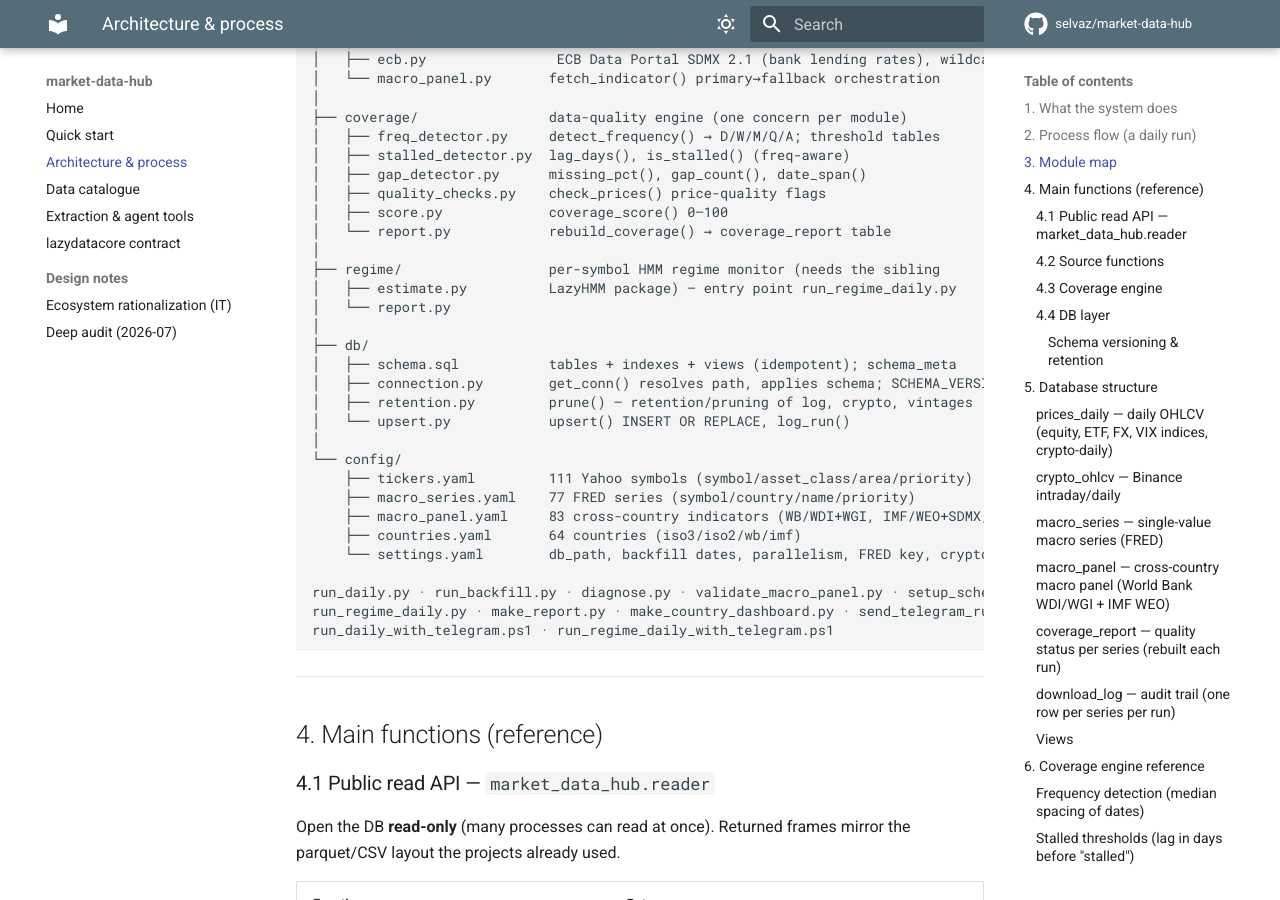
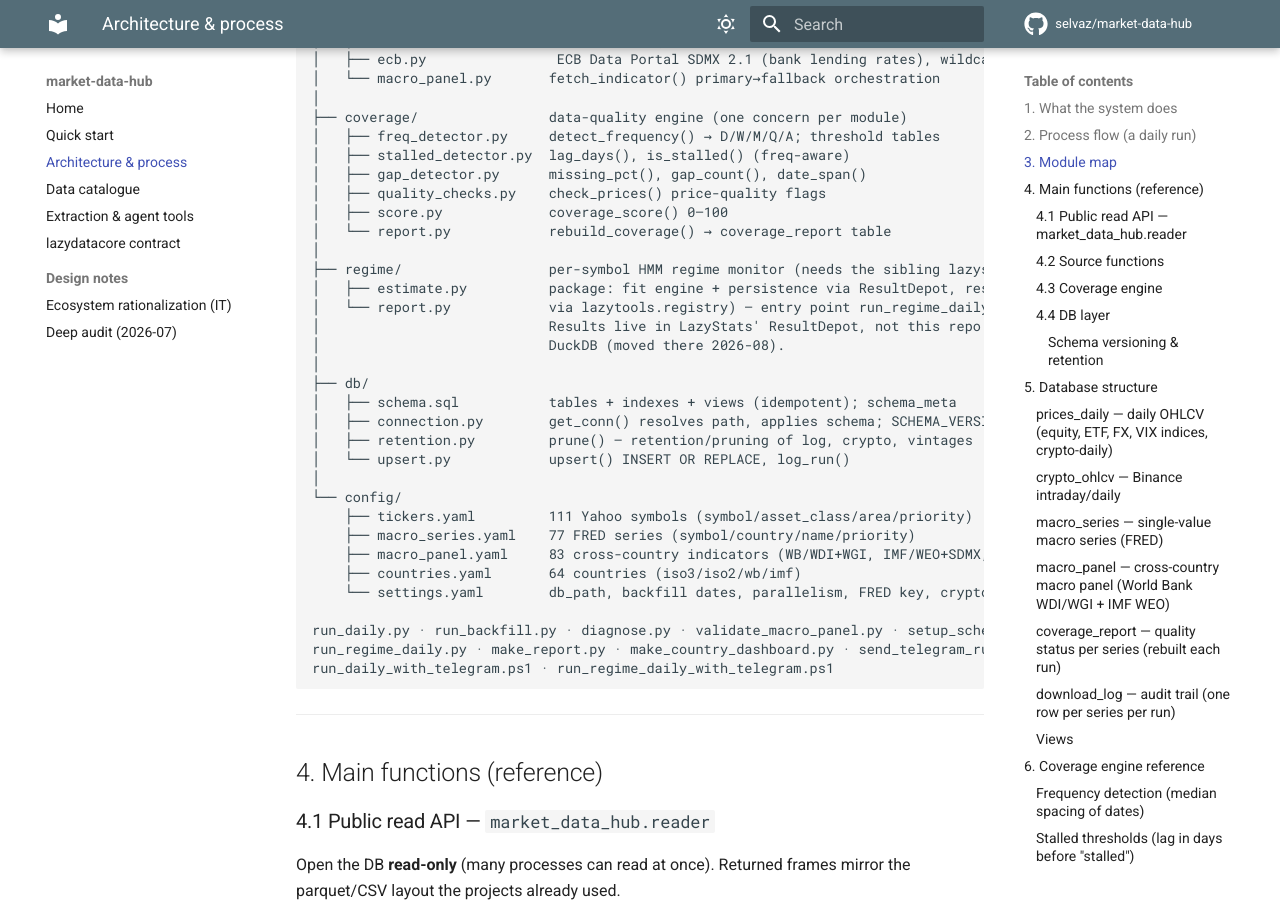
Before and after one commit to selvaz/market-data-hub, an MkDocs documentation site: the page built from docs/ARCHITECTURE.md, in a window 1280 px wide and 900 px high, scrolled down 2886 px. Built offline with MkDocs 1.6.1 and Material for MkDocs 9.7.7, drawn with Linux system fonts in a browser that asks for light colours; comment, search, counter and statistics services are not loaded.

Commit message:
docs: regime module now depends on lazystats.io.depot + lazytools.registry
The architecture tree still described the LazyHMM dependency and said
nothing about the ResultDepot persistence swap -- update it to match
what estimate.py/report.py actually do now.

```diff
--- a/docs/ARCHITECTURE.md
+++ b/docs/ARCHITECTURE.md
@@ -124,9 +124,11 @@ market_data_hub/
 │   ├── score.py             coverage_score() 0–100
 │   └── report.py            rebuild_coverage() → coverage_report table
 │
-├── regime/                  per-symbol HMM regime monitor (needs the sibling
-│   ├── estimate.py          LazyHMM package) — entry point run_regime_daily.py
-│   └── report.py
+├── regime/                  per-symbol HMM regime monitor (needs the sibling lazystats
+│   ├── estimate.py          package: fit engine + persistence via ResultDepot, resolved
+│   └── report.py            via lazytools.registry) — entry point run_regime_daily.py.
+│                            Results live in LazyStats' ResultDepot, not this repo's
+│                            DuckDB (moved there 2026-08).
 │
 ├── db/
 │   ├── schema.sql           tables + indexes + views (idempotent); schema_meta
```
